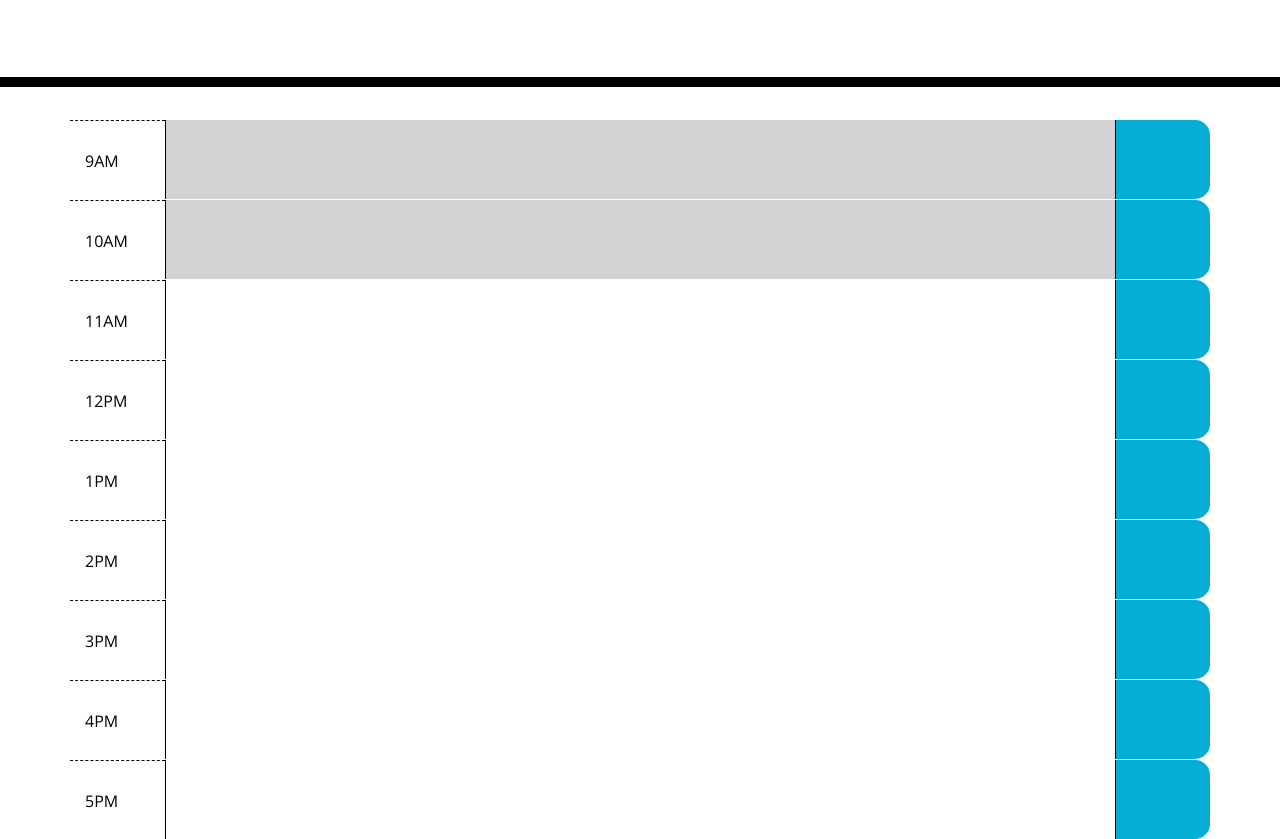
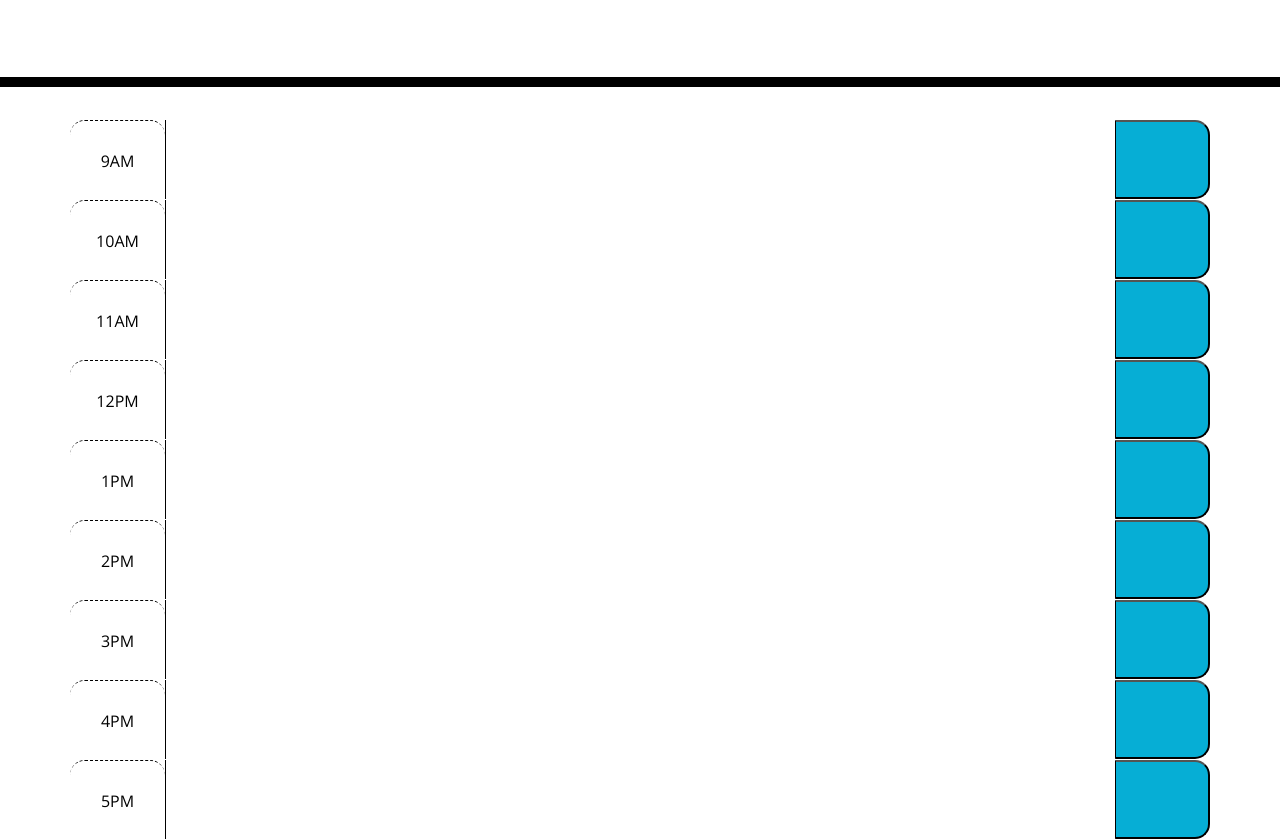
Before and after one commit to jonprine/work-day-scheduler, a plain HTML site: page index.html in a window 1280 px wide. Shown: the part 181-1020 px from the top of the page. Drawn offline with nearby package versions, Linux system fonts and the light colour scheme.

Commit message:
added buttons and text ararea to columns where needed

```diff
--- a/assets/style.css
+++ b/assets/style.css
@@ -4,7 +4,7 @@ body {
   line-height: 1;
 }
 
-.textarea {
+textarea {
   background: transparent;
   border: none;
   resize: none;
--- a/index.html
+++ b/index.html
@@ -22,103 +22,103 @@
   <div class="container">
     <!-- Timeblocks go here -->
     <div class="row">
-      <div class="col-1 hour">
+      <div class="col-1 hour time-block">
         9AM
       </div>
-      <div class="col-10 textarea past">
+      <textarea class="col-10">
 
-      </div>
-      <div class="col-1 saveBtn">
+      </textarea>
+      <button class="col-1 saveBtn">
 
-      </div>
+      </button>
     </div>
     <div class="row">
-      <div class="col-1 hour">
+      <div class="col-1 hour time-block">
         10AM
       </div>
-      <div class="col-10 textarea past">
+      <textarea  class="col-10">
 
-      </div>
-      <div class="col-1 saveBtn">
+      </textarea>
+      <button class="col-1 saveBtn">
 
-      </div>
+      </button>
     </div>
     <div class="row">
-      <div class="col-1 hour">
+      <div class="col-1 hour time-block">
         11AM
       </div>
-      <div class="col-10 textarea">
+      <textarea  class="col-10">
 
-      </div>
-      <div class="col-1 saveBtn">
+      </textarea>
+      <button class="col-1 saveBtn">
 
-      </div>
+      </button>
     </div>
     <div class="row">
-      <div class="col-1 hour">
+      <div class="col-1 hour time-block">
         12PM
       </div>
-      <div class="col-10 textarea">
+      <textarea  class="col-10 textarea">
 
-      </div>
-      <div class="col-1 saveBtn">
+      </textarea>
+      <button class="col-1 saveBtn">
 
-      </div>
+      </button>
     </div>
     <div class="row">
-      <div class="col-1 hour">
+      <div class="col-1 hour time-block">
         1PM
       </div>
-      <div class="col-10 textarea">
+      <textarea class="col-10">
 
-      </div>
-      <div class="col-1 saveBtn">
+      </textarea>
+      <button class="col-1 saveBtn">
 
-      </div>
+      </button>
     </div>
     <div class="row">
-      <div class="col-1 hour">
+      <div class="col-1 hour time-block">
         2PM
       </div>
-      <div class="col-10 textarea">
+      <textarea class="col-10">
 
-      </div>
-      <div class="col-1 saveBtn">
+      </textarea>
+      <button class="col-1 saveBtn">
 
-      </div>
+      </button>
     </div>
     <div class="row">
-      <div class="col-1 hour">
+      <div class="col-1 hour time-block">
         3PM
       </div>
-      <div class="col-10 textarea">
+      <textarea class="col-10">
 
-      </div>
-      <div class="col-1 saveBtn">
+      </textarea>
+      <button class="col-1 saveBtn">
 
-      </div>
+      </button>
     </div>
     <div class="row">
-      <div class="col-1 hour">
+      <div class="col-1 hour time-block">
         4PM
       </div>
-      <div class="col-10 textarea">
+      <textarea class="col-10">
 
-      </div>
-      <div class="col-1 saveBtn">
+      </textarea>
+      <button class="col-1 saveBtn">
 
-      </div>
+      </button>
     </div>
     <div class="row">
-      <div class="col-1 hour">
+      <div class="col-1 hour time-block">
         5PM
       </div>
-      <div class="col-10 textarea">
+      <textarea class="col-10">
 
-      </div>
-      <div class="col-1 saveBtn">
+      </textarea>
+      <button class="col-1 saveBtn">
 
-      </div>
+      </button>
     </div>
 
   </div>
```
